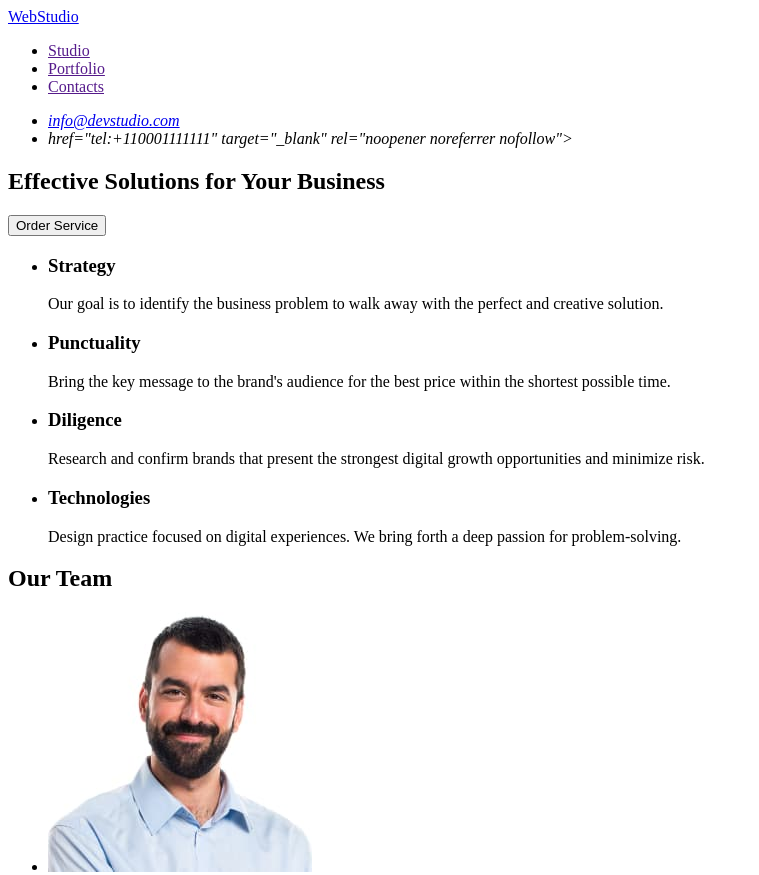
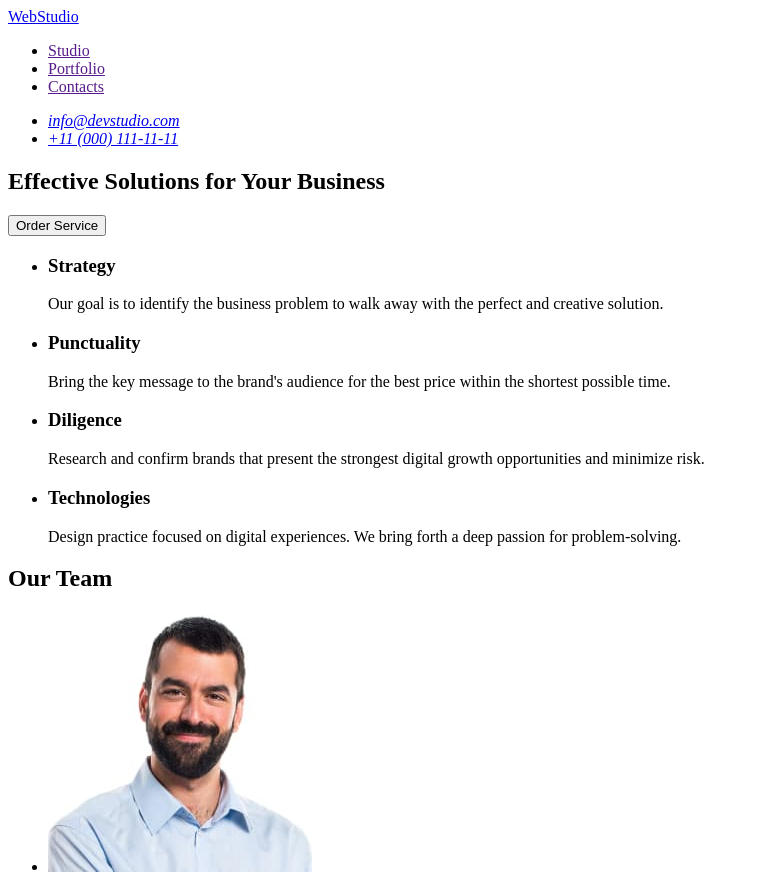
Before and after one commit to ivanvasilec/goit-markup-hw-01, a plain HTML site: page index.html in a window 1280 px wide. Shown: the top 875 px of the page, without its empty margins (0-759 px from the left). Drawn offline with Linux system fonts and the light colour scheme.

Commit message:
error corerection

```diff
--- a/index.html
+++ b/index.html
@@ -25,8 +25,8 @@
                     </a>
                 </li>
                 <li>
-                    <a>
-                        href="tel:+110001111111" target="_blank" rel="noopener noreferrer nofollow">
+                    <a href="tel:+110001111111" target="_blank" rel="noopener noreferrer nofollow">
+                        +11 (000) 111-11-11
                     </a>
                 </li>
             </ul>
@@ -65,7 +65,7 @@
             <h2>Our Team</h2>
             <ul>
                 <li>
-                    <img src="img(4)(1).jpg" alt="Product Designer" width="264" height="260">
+                    <img src="images1.jpg" alt="Product Designer" width="264" height="260">
                     <h3>Mark Guerrero</h3>
                     <p>Product Designer</p>
                 </li>
```
Also changed, not shown: images1.jpg (added), images2.jpg (added), images3.jpg (added), images4.jpg (added).
